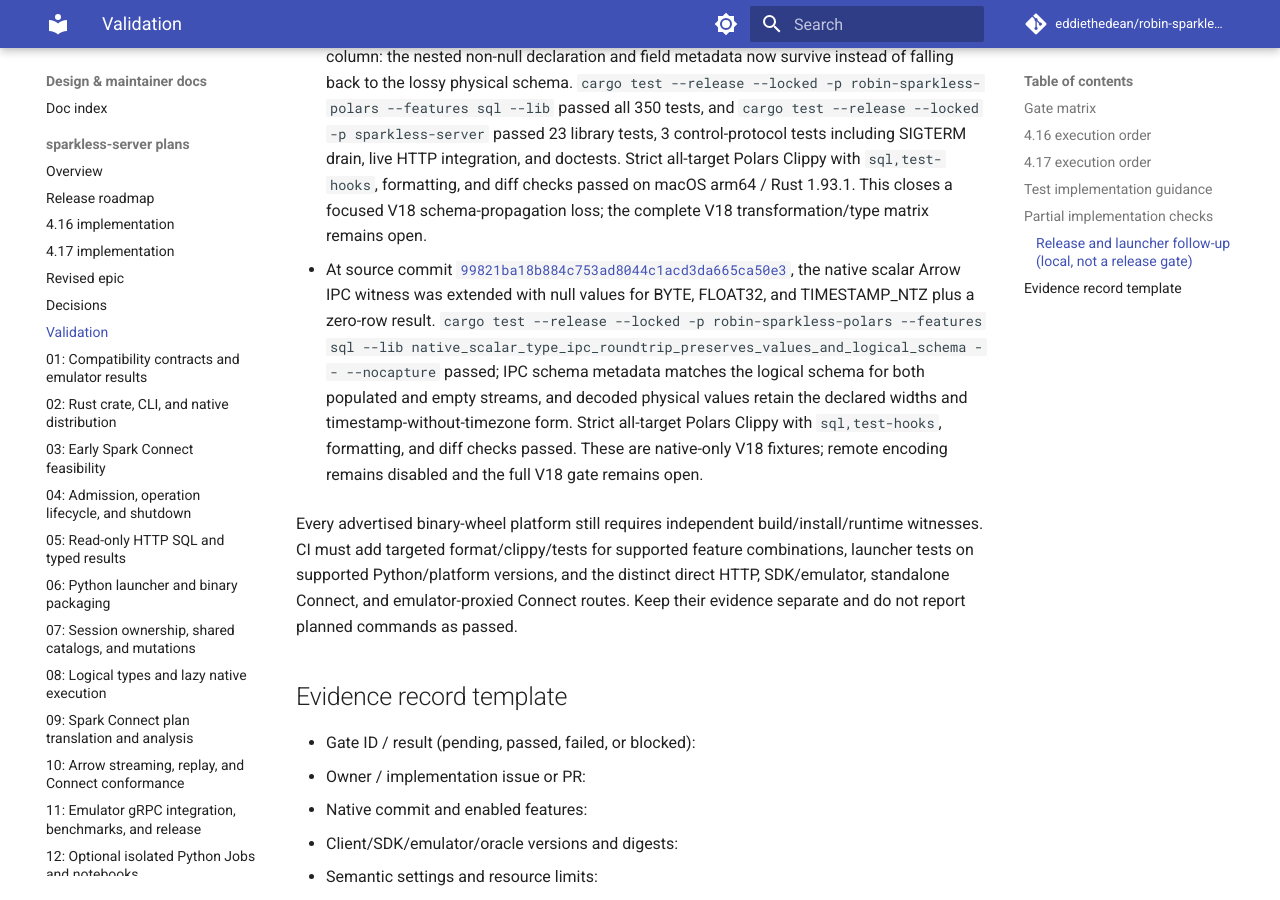
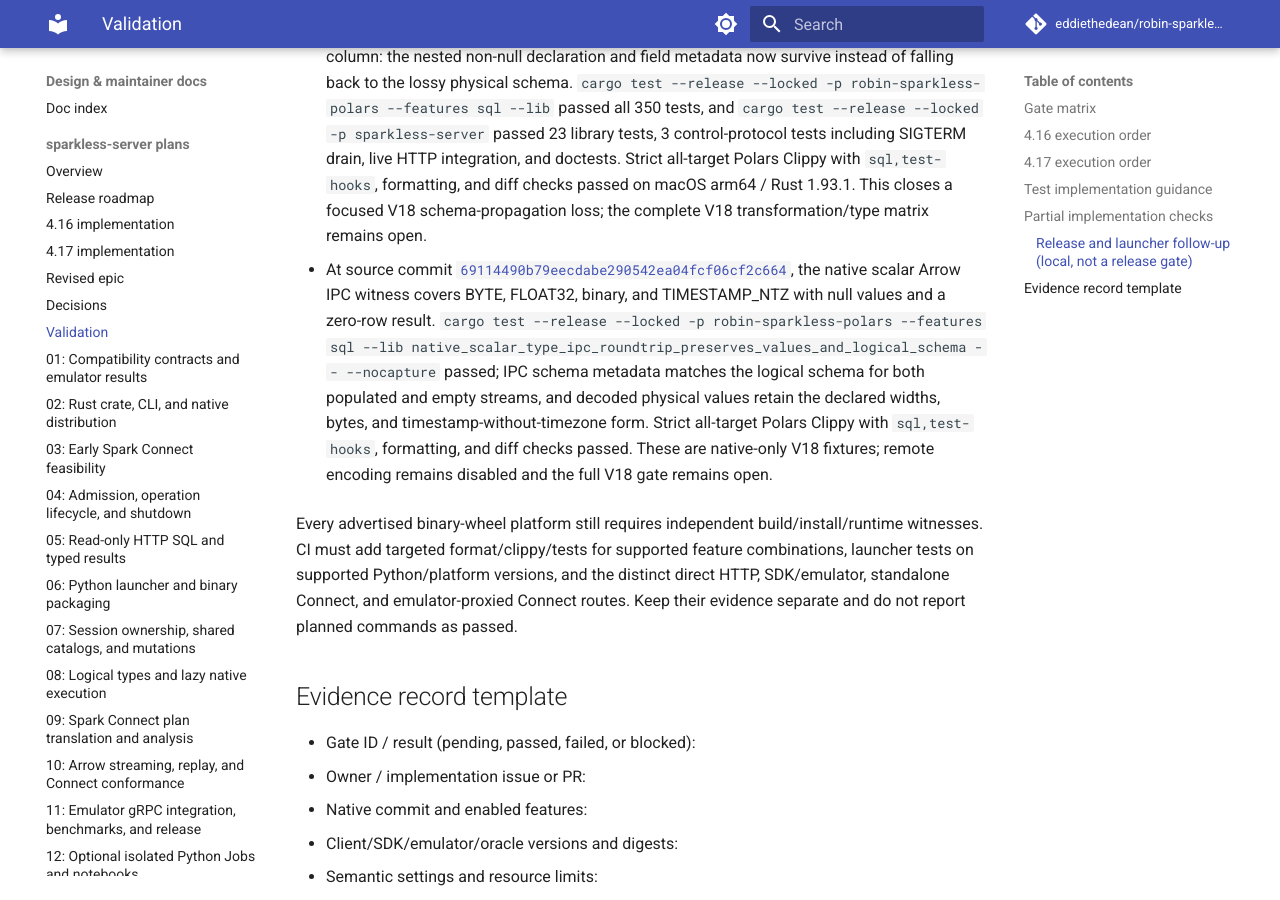
Before and after one commit to eddiethedean/robin-sparkless, an MkDocs documentation site: the page built from docs/plans/sparkless-server/VALIDATION.md, in a window 1280 px wide and 900 px high, scrolled down 20618 px. Built offline with MkDocs 1.6.1 and Material for MkDocs 9.7.7, drawn with Linux system fonts in a browser that asks for light colours; comment, search, counter and statistics services are not loaded.

Commit message:
Record binary scalar IPC coverage

```diff
--- a/docs/plans/sparkless-server/VALIDATION.md
+++ b/docs/plans/sparkless-server/VALIDATION.md
@@ -165,7 +165,7 @@ These are local component checks, not passing release gates. The current work ha
 - At source commit [`078d592f637262a329c69a37cb43edc34ab4a796`](https://github.com/eddiethedean/robin-sparkless/commit/078d592f637262a329c69a37cb43edc34ab4a796), a new nested `with_column` regression reproduced and then verified the fix for copying a struct into a new column: the nested non-null declaration and field metadata now survive instead of falling back to the lossy physical schema. `cargo test --release --locked -p robin-sparkless-polars --features sql --lib` passed all 350 tests, and `cargo test --release --locked -p sparkless-server` passed 23 library tests, 3 control-protocol tests including SIGTERM drain, live HTTP integration, and doctests. Strict all-target Polars Clippy with `sql,test-hooks`, formatting, and diff checks passed on macOS arm64 / Rust 1.93.1. This closes a focused V18 schema-propagation loss; the complete V18 transformation/type matrix remains open.
 
 
-- At source commit [`99821ba18b884c753ad8044c1acd3da665ca50e3`](https://github.com/eddiethedean/robin-sparkless/commit/99821ba18b884c753ad8044c1acd3da665ca50e3), the native scalar Arrow IPC witness was extended with null values for BYTE, FLOAT32, and TIMESTAMP_NTZ plus a zero-row result. `cargo test --release --locked -p robin-sparkless-polars --features sql --lib native_scalar_type_ipc_roundtrip_preserves_values_and_logical_schema -- --nocapture` passed; IPC schema metadata matches the logical schema for both populated and empty streams, and decoded physical values retain the declared widths and timestamp-without-timezone form. Strict all-target Polars Clippy with `sql,test-hooks`, formatting, and diff checks passed. These are native-only V18 fixtures; remote encoding remains disabled and the full V18 gate remains open.
+- At source commit [`69114490b79eecdabe290542ea04fcf06cf2c664`](https://github.com/eddiethedean/robin-sparkless/commit/69114490b79eecdabe290542ea04fcf06cf2c664), the native scalar Arrow IPC witness covers BYTE, FLOAT32, binary, and TIMESTAMP_NTZ with null values and a zero-row result. `cargo test --release --locked -p robin-sparkless-polars --features sql --lib native_scalar_type_ipc_roundtrip_preserves_values_and_logical_schema -- --nocapture` passed; IPC schema metadata matches the logical schema for both populated and empty streams, and decoded physical values retain the declared widths, bytes, and timestamp-without-timezone form. Strict all-target Polars Clippy with `sql,test-hooks`, formatting, and diff checks passed. These are native-only V18 fixtures; remote encoding remains disabled and the full V18 gate remains open.
 
 Every advertised binary-wheel platform still requires independent build/install/runtime witnesses. CI must add targeted format/clippy/tests for supported feature combinations, launcher tests on supported Python/platform versions, and the distinct direct HTTP, SDK/emulator, standalone Connect, and emulator-proxied Connect routes. Keep their evidence separate and do not report planned commands as passed.
 
```
